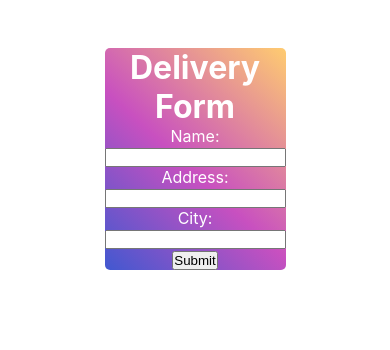
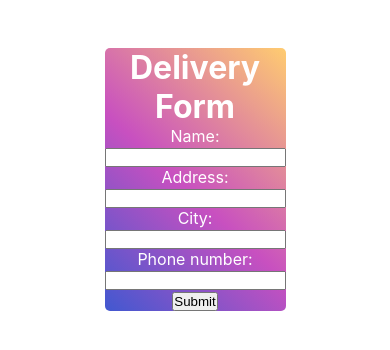
Before and after one commit to zloibala/delivery, a React (Create React App) app: page / in a window 390 px wide. Shown: the top 350 px of the page. Built offline with nearby package versions, Linux system fonts and the light colour scheme.

Commit message:
added phone number input

```diff
--- a/src/components/deliveryForm/DeliveryForm.jsx
+++ b/src/components/deliveryForm/DeliveryForm.jsx
@@ -6,6 +6,7 @@ const DeliveryForm = () => {
   const [name, setName] = useState("");
   const [address, setAddress] = useState("");
   const [city, setCity] = useState("");
+  const [phone, setPhone] = useState("");
 
   const handleSubmit = (event) => {
     event.preventDefault();
@@ -15,6 +16,7 @@ const DeliveryForm = () => {
       name: name,
       address: address,
       city: city,
+      phone: phone,
     };
 
     // Call the onSubmit function from the parent component and pass the form data
@@ -24,6 +26,7 @@ const DeliveryForm = () => {
     setName("");
     setAddress("");
     setCity("");
+    setPhone("");
   };
 
   return (
@@ -60,6 +63,15 @@ const DeliveryForm = () => {
             required
           />
           <br />
+          <label htmlFor="phone number">Phone number:</label>
+          <input
+            type="text"
+            id="city"
+            value={phone}
+            onChange={(event) => setPhone(event.target.value)}
+            required
+          />
+          <br />
 
           <input type="submit" value="Submit" />
         </form>
```
